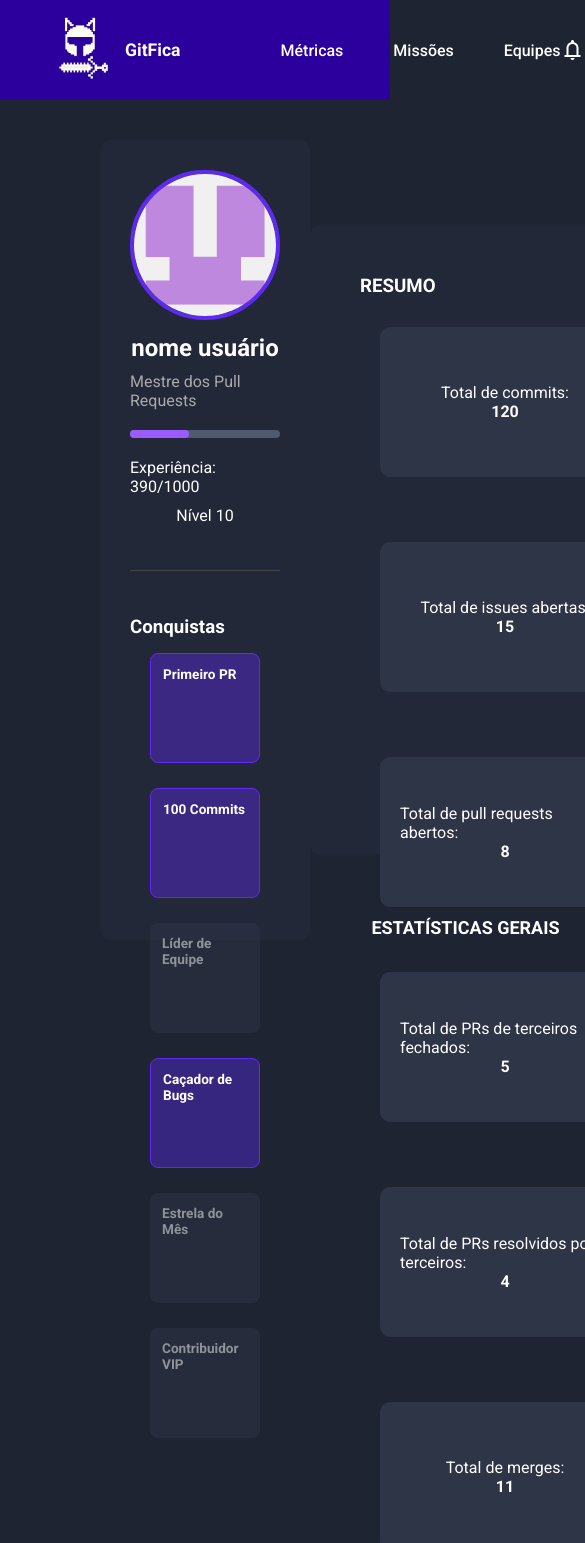
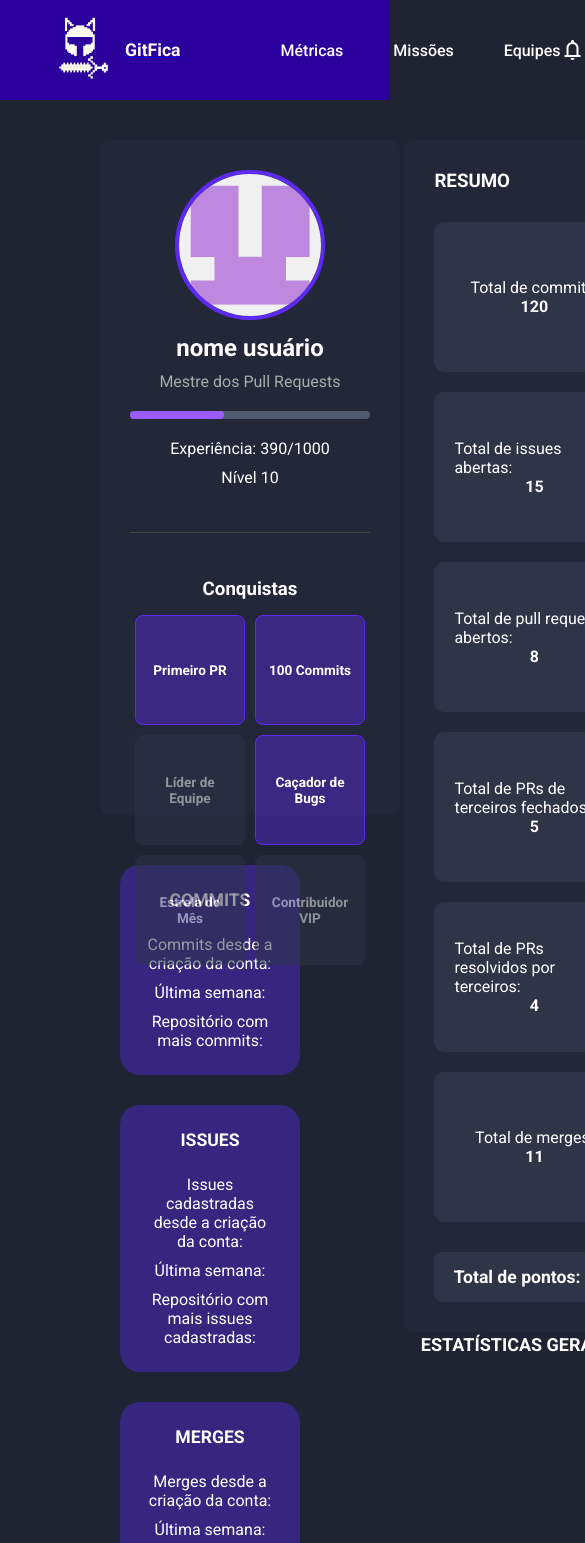
Before and after one commit to fga-eps-mds/2025.1-SGI-Frontend, a Next.js app: page /home in a window 390 px wide. Shown: the top 1543 px of the page, 585 px wide, since content can reach past the window. Built offline with nearby package versions, Linux system fonts and the light colour scheme.

Commit message:
Responsividade para computador

```diff
--- a/src/app/home/metrics.module.css
+++ b/src/app/home/metrics.module.css
@@ -1,7 +1,6 @@
 .container {
   justify-content: space-between;
   padding: 40px 70px 0px 100px;
-  gap: 20px;
   color: white;
   font-family: var(--font-roboto), sans-serif;
   min-height: 90vh;
@@ -14,10 +13,11 @@
 
 .topPanel {
   display: flex;
-  align-items: center;
+  align-items: flex-start;
   justify-content: space-between;
+  gap: 2%;
   width: 100%;
-  margin-bottom: 30px;
+  margin-bottom: 5vh;
 }
 
 .leftPanel {
@@ -25,8 +25,9 @@
   background: #222838;
   border-radius: 10px;
   padding: 30px;
-  max-height: 800px;
-  max-width: 460px;
+  max-height: 80vh;
+  max-width: 25vw;
+  min-width: 300px;
 }
 
 .userCard {
@@ -70,18 +71,16 @@
   margin: 45px 0px;
 }
 
-.achievementsTitle  h3{
-  align-items: center;
-  justify-content: center;
+.achievementsTitle h3{
+  text-align: center;
 }
 
 .badges {
   display: flex;
   flex-wrap: wrap;
-  gap: 25px;
+  gap: 10px;
   margin-top: 15px;
   justify-content: center;
-  align-content: center;
   font-weight: bold;
 }
 
@@ -89,11 +88,14 @@
   background-color: #2E3547;
   height: 110px;
   width: 110px;
-  padding: 12px 12px;
+  padding: 12px;
   border-radius: 8px;
   font-size: 0.85rem;
   opacity: 0.5;
-
+  display: flex;
+  align-items: center;
+  justify-content: center;
+  text-align: center;
 }
 
 .badges .active {
@@ -105,16 +107,16 @@
 .rightPanel {
   flex: 2;
   border-radius: 10px;
-  max-height: 630px;
+  max-height: 80vh;
   max-width: 1100px;
 }
 
 .containerMetrics {
   flex: 2;
   border-radius: 10px;
-  padding: 50px;
-  max-height: 630px;
-  max-width: 1100px;
+  padding: 30px;
+  max-height: none;
+  max-width: 100%;
   background: #222838;
 }
 
@@ -124,14 +126,15 @@
   justify-content: center;
   font-weight: bold;
   font-size: large;
-  margin-top: 60px;
+  margin-top: 0;
+  margin-bottom: 30px;
 }
 
 .metrics {
   display: grid;
-  grid-template-columns: repeat(auto-fit, minmax(220px, 1fr));
-  margin: 30px 20px;
-  gap: 65px
+  grid-template-columns: repeat(auto-fit, minmax(200px, 1fr));
+  margin: 30px 0;
+  gap: 20px;
 }
 
 .metrics div{
@@ -141,49 +144,52 @@
   display: flex;
   flex-direction: column;
   align-items: center;
-  width: 250px;
+  width: 100%;
   height: 150px;
   justify-content: center;
 }
 
 .points {
-  margin-top: 30px;
-  padding: 20px;
+  margin-top: 20px;
+  padding: 15px;
   border-radius: 8px;
-  font-size: 1.2rem;
+  font-size: 1.1rem;
   font-weight: bold;
   width: 100%;
   background-color: #2E3547;
-  align-items: center;
-  justify-content: center;
+  text-align: center;
 }
 
 .iconRight{
-  margin-left: 25px;
+  margin-left: 15px;
 }
 
 .bottomPanel {
+  display: flex;
+  flex-direction: column;
   align-items: center;
   justify-content: center;
-  margin-top: 200px;
-  padding: 0px 500px;
+  margin-top: 50px;
+  padding: 0 20px;
+  width: 100%;
 }
 
 .statisticCard {
   background: #5f29f465 ;
-  border-radius: 30px;
-  padding: 30px;
-  width: 750px;
+  border-radius: 20px;
+  padding: 25px;
+  width: 100%;
+  max-width: 750px;
   display: flex;
   flex-direction: column;
   align-items: center;
-  margin-bottom: 50px;
+  margin-bottom: 30px;
 }
 
 .statisticCardTitle {
-  font-size: 1.2rem;
+  font-size: 1.1rem;
   font-weight: bold;
-  margin-bottom: 20px;
+  margin-bottom: 15px;
 }
 
 .statisticCardContent{
```
